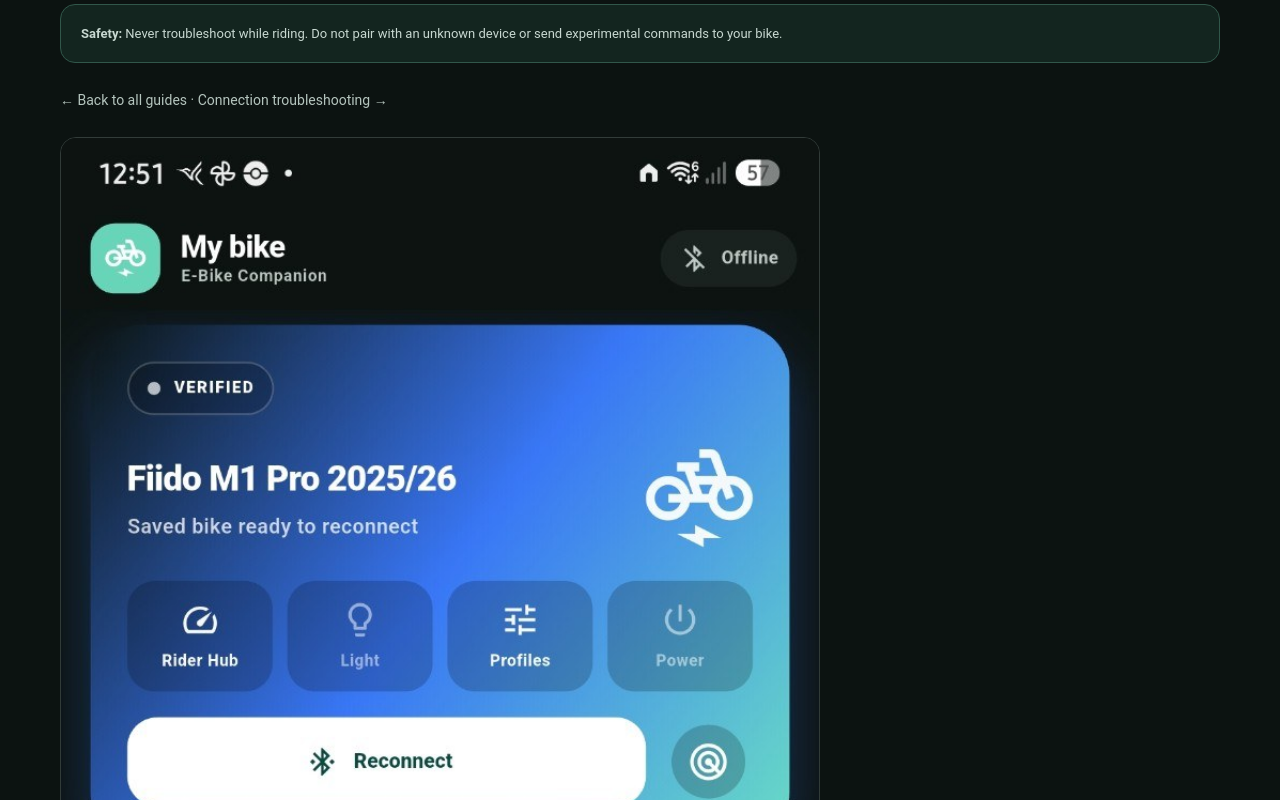
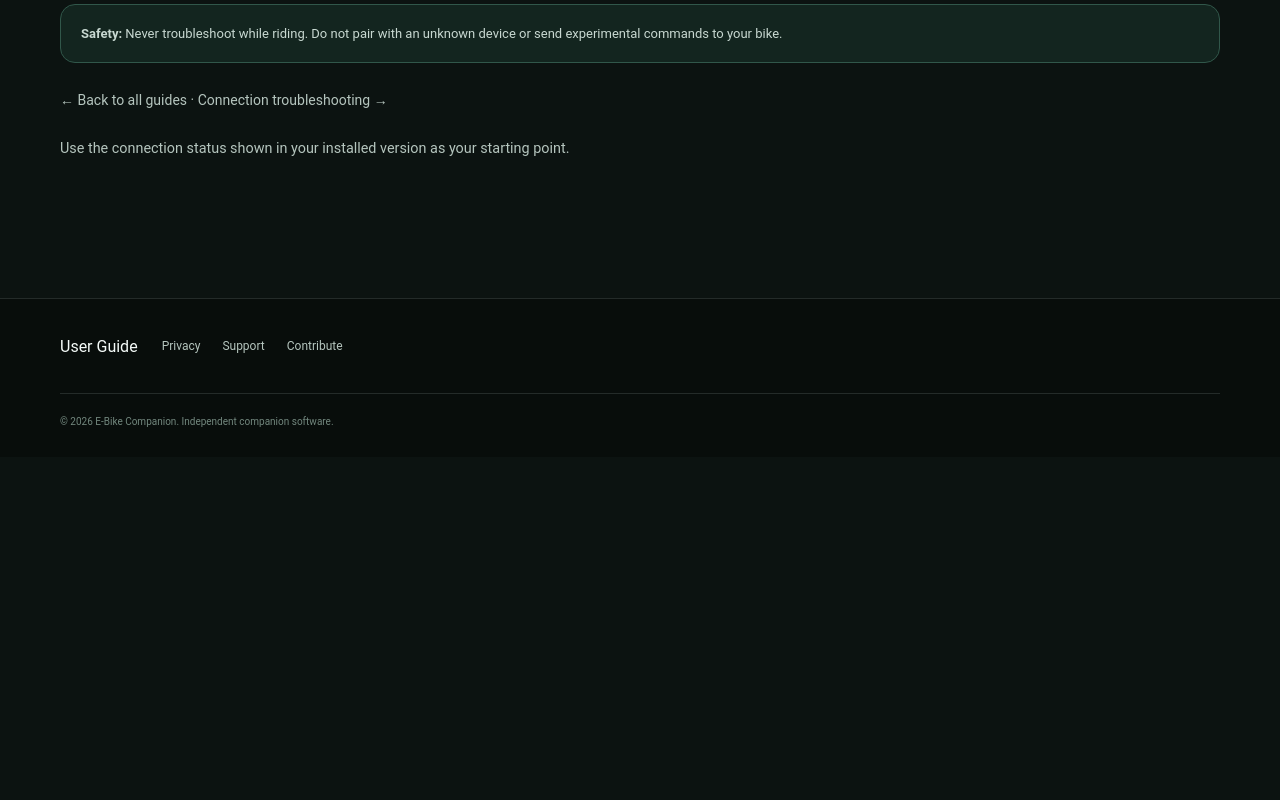
Before and after one commit to mgaither98-boop/E-BikeCompanion-Website, a plain HTML site: page guides/getting-started/index.html in a window 1280 px wide. Shown: the part 1360-2160 px from the top of the page. After the commit the page ends 1817 px from the top, so only its background shows below. Drawn offline with Linux system fonts and the light colour scheme.

Commit message:
Remove optional screenshots from user guide

```diff
--- a/guides/getting-started/index.html
+++ b/guides/getting-started/index.html
@@ -4,4 +4,4 @@
 <main><section class="page-hero"><div class="wrap"><div class="eyebrow"><a href="/guides/">USER GUIDE</a> / FIRST STEPS</div><h1>Getting started</h1><p>Prepare your phone and learn the basics before connecting to your e-bike.</p></div></section><section class="section wrap page-content"><article class="support-card"><h2>Before you begin</h2><ul><li>Install E-Bike Companion from the official release or testing channel you have been given.</li><li>Check the app version and Android version if you need support.</li><li>Charge your phone and keep it close to the bike during setup.</li><li>Park safely and keep the bike stationary while testing Bluetooth or controller-related features.</li></ul></article>
 <article class="support-card"><h2>First connection</h2><ol><li>Turn on the bike using its normal controls.</li><li>Enable Bluetooth in Android settings.</li><li>Open E-Bike Companion and follow any Android permission prompts it displays. Permission names vary by Android version.</li><li>Open the app's bike/device connection area and start discovery if that option is available in your build.</li><li>Select your device only when its name or identifier matches the expected bike or component.</li><li>Wait for the app to show connection or data status. A device appearing in a scan does not prove that every feature is supported.</li></ol></article>
 <article class="support-card"><h2>If the bike does not appear</h2><ol><li>Confirm the bike is powered on and the phone is nearby.</li><li>Check Bluetooth and the permissions requested by Android.</li><li>Close the manufacturer's app or other tool if it may already hold the device's Bluetooth connection.</li><li>Stop and restart discovery, then try again.</li><li>If it still fails, record the app version, phone/Android version, bike model and what you tried before contacting support.</li></ol><p>Some bikes and displays use proprietary protocols or permit only one active connection. Not every Bluetooth device is compatible.</p></article>
-<div class="callout"><strong>Safety:</strong> Never troubleshoot while riding. Do not pair with an unknown device or send experimental commands to your bike.</div><p><a href="/guides/">← Back to all guides</a> · <a href="/guides/troubleshooting/">Connection troubleshooting →</a></p><figure class="guide-shot" style="margin:1.5rem 0 2rem;max-width:760px"><img src="/assets/screenshots/home.jpg" alt="E-Bike Companion home screen" loading="lazy" decoding="async" style="display:block;width:100%;height:auto;border:1px solid rgba(223,245,237,.18);border-radius:16px"><figcaption style="font-size:.9rem;color:var(--muted);margin-top:.55rem">Use the connection status shown in your installed version as your starting point.</figcaption></figure></section></main><footer class="site-footer"><div class="wrap footer-inner"><a href="/guides/">User Guide</a><div class="footer-links"><a href="/privacy/">Privacy</a><a href="/support/">Support</a><a href="/contribute/">Contribute</a></div><p class="copyright">© 2026 E-Bike Companion. Independent companion software.</p></div></footer></body></html>
+<div class="callout"><strong>Safety:</strong> Never troubleshoot while riding. Do not pair with an unknown device or send experimental commands to your bike.</div><p><a href="/guides/">← Back to all guides</a> · <a href="/guides/troubleshooting/">Connection troubleshooting →</a></p><figure class="guide-shot" style="margin:1.5rem 0 2rem;max-width:760px"><figcaption style="font-size:.9rem;color:var(--muted);margin-top:.55rem">Use the connection status shown in your installed version as your starting point.</figcaption></figure></section></main><footer class="site-footer"><div class="wrap footer-inner"><a href="/guides/">User Guide</a><div class="footer-links"><a href="/privacy/">Privacy</a><a href="/support/">Support</a><a href="/contribute/">Contribute</a></div><p class="copyright">© 2026 E-Bike Companion. Independent companion software.</p></div></footer></body></html>
```
